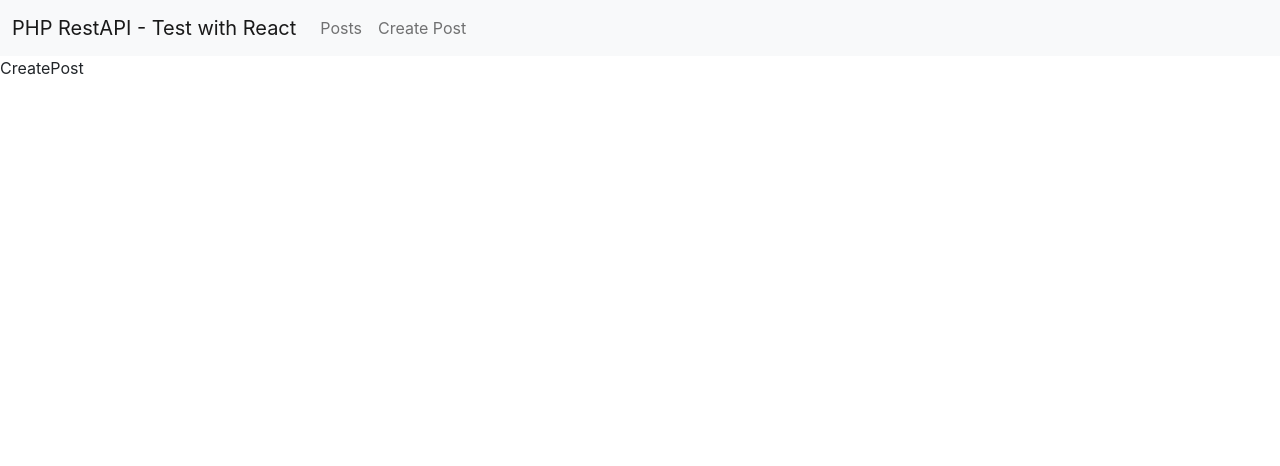
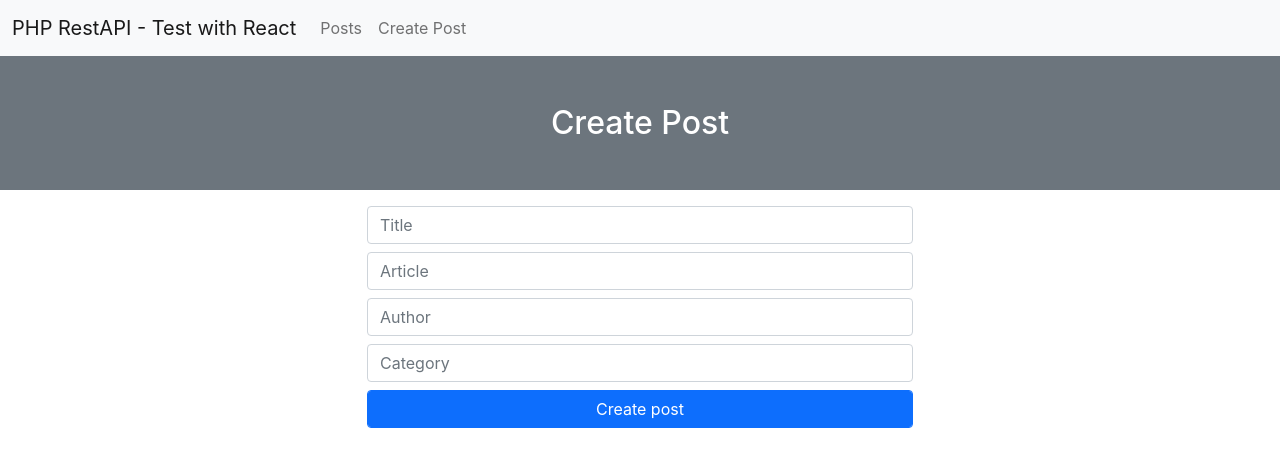
Before and after one commit to gligor99/php-react-rtk, a React (Vite) app: page /post/create in a window 1280 px wide. Shown: the top 466 px of the page. Built offline with nearby package versions, Linux system fonts and the light colour scheme.

Commit message:
Create post done

```diff
--- a/src/features/posts/postsApiSlice.js
+++ b/src/features/posts/postsApiSlice.js
@@ -5,16 +5,31 @@ export const postsApiSlice = createApi({
   baseQuery: fetchBaseQuery({
     baseUrl: "http://localhost/php_rest_myblog/api/post",
   }),
+  tagTypes: ["Post"],
   endpoints(builder) {
     return {
       fetchPosts: builder.query({
         query: () => "/read.php",
+        providesTags: ["Post"],
       }),
       fetchSinglePost: builder.query({
         query: (postId) => `/reads_single.php?id=${postId}`,
+      }),
+      addNewPost: builder.mutation({
+        query: (initialPost) => ({
+          url: "/create.php",
+          method: "POST",
+          // We need to include entire post object as the body of the request
+          body: initialPost,
+        }),
+        invalidatesTags: ["Post"],
       }),
     };
   },
 });
 
-export const { useFetchPostsQuery, useFetchSinglePostQuery } = postsApiSlice;
+export const {
+  useFetchPostsQuery,
+  useFetchSinglePostQuery,
+  useAddNewPostMutation,
+} = postsApiSlice;
--- a/src/pages/CreatePost.jsx
+++ b/src/pages/CreatePost.jsx
@@ -1,9 +1,99 @@
-import React from 'react'
+import React, { useState } from "react";
+import { useAddNewPostMutation } from "../features/posts/postsApiSlice";
+import { useNavigate } from "react-router-dom";
 
 const CreatePost = () => {
+  const [inputs, setInputs] = useState([]);
+  const [status, setStatus] = useState(undefined);
+  const [addNewPost, { isLoading }] = useAddNewPostMutation();
+  const navigate = useNavigate();
+
+  const handleChange = (e) => {
+    const name = e.target.name;
+    const value = e.target.value;
+    setInputs((values) => ({ ...values, [name]: value }));
+  };
+
+  const canSave = [inputs].every(Boolean) && !isLoading;
+
+  const savePost = async () => {
+    if (canSave) {
+      try {
+        await addNewPost(inputs).unwrap();
+        setStatus({ type: "success" });
+        setTimeout(() => {
+          navigate("/");
+        }, 1000);
+      } catch (error) {
+        console.log("Failed to save the post", error);
+      }
+    }
+  };
+
   return (
-    <div>CreatePost</div>
-  )
-}
+    <>
+      <div className="p-5 bg-secondary text-center h2 text-white">
+        <span>Create Post</span>
+      </div>
+      <div className="container">
+        <div className="row">
+          <div className="col-6 offset-3">
+            <form>
+              <input
+                className="form-control my-2"
+                type="text"
+                placeholder="Title"
+                name="title"
+                onChange={handleChange}
+                aria-label="default input example"
+              />
+              <input
+                className="form-control my-2"
+                type="text"
+                placeholder="Article"
+                name="body"
+                onChange={handleChange}
+                aria-label="default input example"
+              />
+              <input
+                className="form-control my-2"
+                type="text"
+                placeholder="Author"
+                name="author"
+                onChange={handleChange}
+                aria-label="default input example"
+              />
+              <input
+                className="form-control"
+                type="number"
+                placeholder="Category"
+                name="category_id"
+                onChange={handleChange}
+                aria-label="default input example"
+              />
+              <button
+                className="btn btn-primary form-control my-2"
+                onClick={savePost}
+                disabled={!canSave}
+              >
+                Create post
+              </button>
+            </form>
+            {status?.type === "success" && (
+              <div className="alert alert-warning" role="alert">
+                Post Created
+              </div>
+            )}
+            {status?.type === "error" && (
+              <div className="alert alert-danger" role="alert">
+                Error. Something went wrong. Post is not created!
+              </div>
+            )}
+          </div>
+        </div>
+      </div>
+    </>
+  );
+};
 
-export default CreatePost
+export default CreatePost;
```
